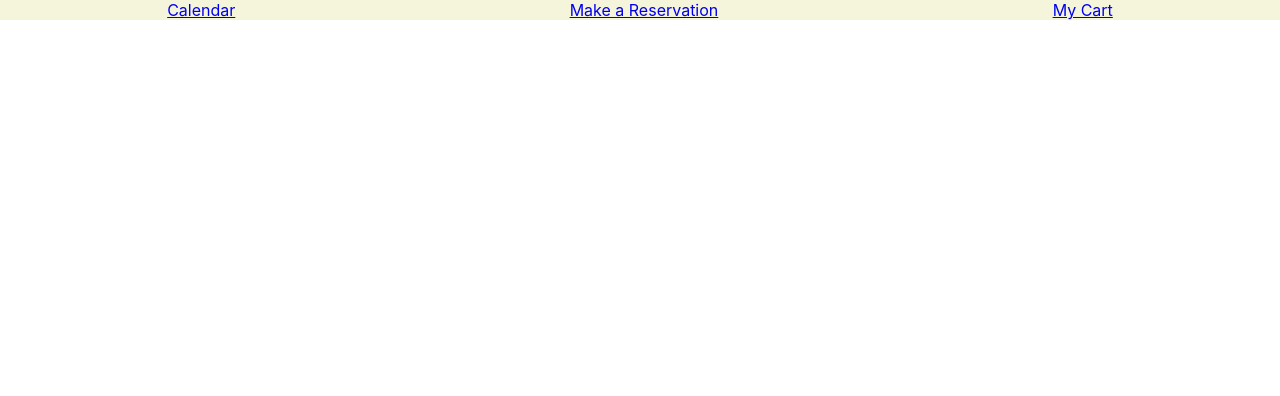
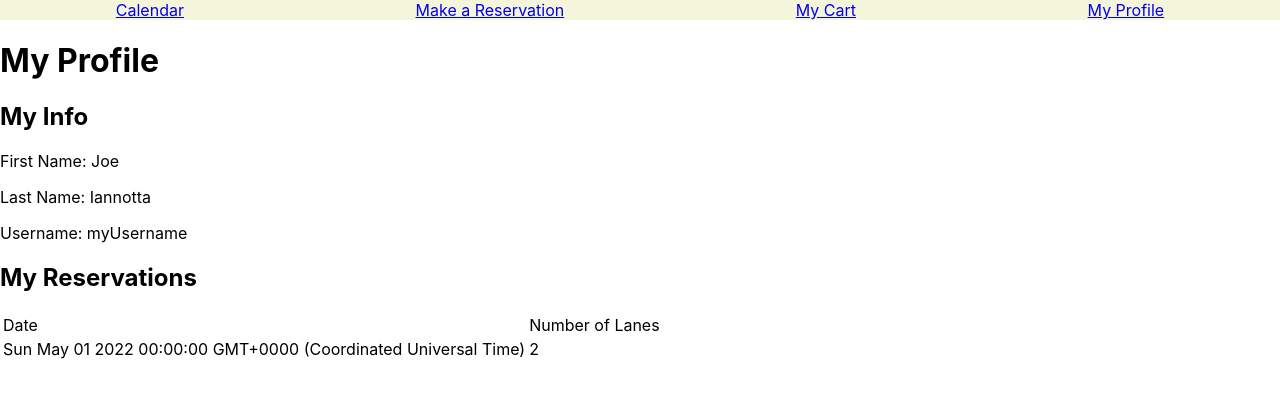
Before and after one commit to cessiumbrain/arsenal-app-1.0, a React (Create React App) app: page /profile in a window 1280 px wide. Shown: the top 396 px of the page. Built offline with nearby package versions, Linux system fonts and the light colour scheme.

Commit message:
added profile component

```diff
--- a/src/App.js
+++ b/src/App.js
@@ -19,13 +19,19 @@ class App extends Component {
       reservations: [...RESERVATIONS],
       //--------------------------------------->
       currentUser: {
-        username: 'joe',
         cart:{
           firstName: 'Joe',
           lastName: 'Iannotta',
           date: new Date(),
           numLanes: 2
         },
+        username: 'myUsername',
+        password: 'password',
+        userId: 1,
+        cart: null,
+        admin: true,
+        firstName: 'Joe',
+        lastName: 'Iannotta',
         confirmationPage: false
       },
       errors:{
@@ -218,6 +224,7 @@ class App extends Component {
         currentUser:{
           ...this.state.currentUser,
           cart: {
+            userId: this.state.currentUser.id,
             customerFirstName: this.state.reservationForm.customerFirstName,
             customerLastName: this.state.reservationForm.customerLastName,
             date: this.state.reservationForm.resFormSelectedDate,
@@ -236,8 +243,7 @@ class App extends Component {
     ...this.state.currentUser,
     confirmationPage: true
   }
-
- }, ()=>{console.log(this.state.reservations)})
+ })
 
   }
 //Confirmation Method---------------------->
@@ -281,7 +287,6 @@ class App extends Component {
             makeReservation={this.makeReservation}
             //Confirmation Props
             resetCartAndConfirmation={this.resetCartAndConfirmation}
-
           ></Main>
         </BrowserRouter>
       </AuthContext.Provider>
--- a/src/MainComponent.js
+++ b/src/MainComponent.js
@@ -1,11 +1,13 @@
 import {  useContext } from "react";
 import { NavLink, Routes, Route } from 'react-router-dom';
 import { AuthContext } from "./App";
+//Components---------------------------------------------->
 import Login from './LoginComponent';
 import MasterCalendar from "./MasterCalendarComponent";
 import Reservation from './ReservationComponent'
 import Cart from './CartComponent'
 import Confirmation from "./ConfirmationComponent";
+import Profile from "./ProfileComponent"
 
 
 const Main = (props) =>{
@@ -31,6 +33,7 @@ const Main = (props) =>{
                 <NavLink to="/">Calendar</NavLink>
                 <NavLink to="/reservation">Make a Reservation</NavLink>
                 <NavLink to="/cart">My Cart</NavLink>
+                <NavLink to="/profile">My Profile</NavLink>
             </nav>
 
             <Routes>
@@ -67,6 +70,12 @@ const Main = (props) =>{
                     resetCartAndConfirmation={props.resetCartAndConfirmation}
                     ></Confirmation>
                 }></Route>
+                <Route path="/profile" element={
+                    <Profile
+                    reservations={props.reservations}
+                    ></Profile>
+                }
+                />
             </Routes>
             </>
 
--- a/src/MasterCalendarComponent.js
+++ b/src/MasterCalendarComponent.js
@@ -30,7 +30,10 @@ const MasterCalendar = (props) =>{
     return(
         <>
             <h1>Master Calendar</h1>
-            <Calendar onChange={(e)=>{setDate(e)}}></Calendar>
+            <Calendar
+            onChange={(e)=>{setDate(e)}}
+            calendarType="US"
+            ></Calendar>
             <h2>Selected Date: {selectedDate ? selectedDate.toDateString() : ''}</h2>
             <table className="table-border">
                 <thead>
--- /dev/null
+++ b/src/ProfileComponent.js
@@ -0,0 +1,57 @@
+import { AuthContext } from './App'
+import { useContext } from 'react'
+import RESERVATIONS from './RESERVATIONS'
+
+
+
+const Profile = (props) =>{
+
+    const currentUser = useContext(AuthContext)
+
+    const myReservationsArr = null
+
+    const MyReservations = () =>{
+        return(
+            props.reservations.map(res=>{
+                if(res.userID===currentUser.id){
+                return(
+                    <tr>
+                         <td>{res.date.toString()}</td>
+                        <td>{res.numLanes}</td>
+                    </tr>
+
+                )
+                } else {
+                    return null
+                }
+            })
+        )
+    }
+
+
+
+    return(
+        <div id="profile-component">
+            <h1>My Profile</h1>
+            <h2>My Info</h2>
+            <p>First Name: {currentUser.firstName}</p>
+            <p>Last Name: {currentUser.lastName}</p>
+            <p>Username: {currentUser.username}</p>
+            <h2>My Reservations</h2>
+            <table>
+                <thead>
+                    <tr>
+                        <td>Date</td>
+                        <td>Number of Lanes</td>
+                    </tr>
+                </thead>
+                <tbody>
+                    {MyReservations===null ? <p>No Reservations</p> : <MyReservations></MyReservations>}
+                </tbody>
+            </table>
+
+
+        </div>
+    )
+}
+export default Profile
--- a/src/USERS.js
+++ b/src/USERS.js
@@ -1,9 +1,13 @@
 const USERS = [
     {
-        username: 'Joe',
+        id: 1,
+        username: 'bowlMaster69',
         password: 'password',
         userId: 1,
-        cart: null
+        cart: null,
+        admin: true,
+        firstName: 'Joe',
+        lastName: 'Iannotta'
     }
 ]
 
```
Also changed, not shown: 1 other file (tests, documents, lock files or other folders).
